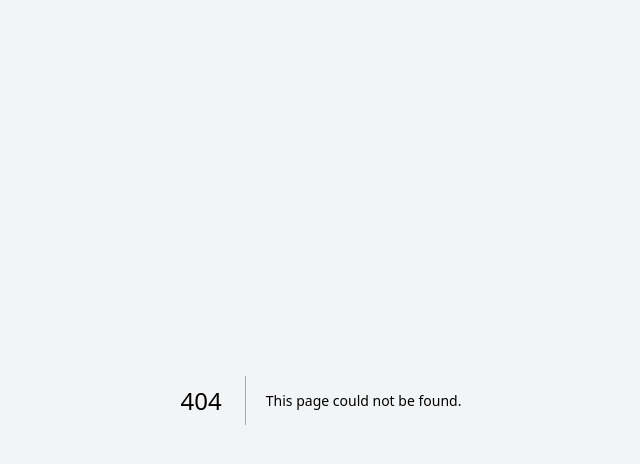
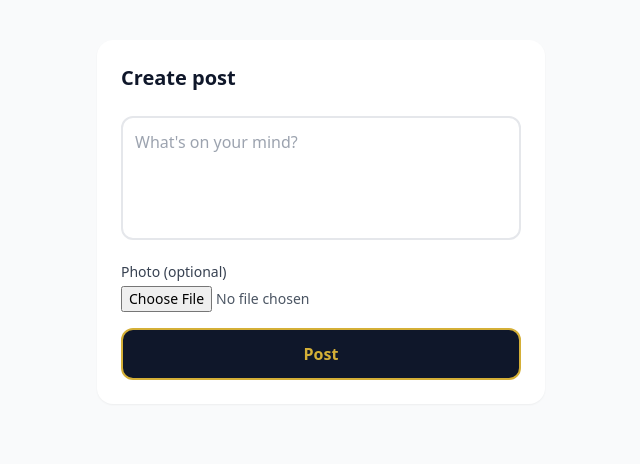
Before and after one commit to Kennymedical/Swiftmart, a Next.js app: page /post/create in a window 1280 px wide. Before the commit this address had no page. Shown: the top 464 px of the page, without its empty margins (319-959 px from the left). Built offline with nearby package versions, Linux system fonts and the light colour scheme; no server answers.

Commit message:
Implement Create Post page with image upload

```diff
--- /dev/null
+++ b/app/post/create/page.tsx
@@ -0,0 +1,134 @@
+'use client';
+
+import { useState } from 'react';
+import { useRouter } from 'next/navigation';
+import { createClient } from '@/lib/supabase/client';
+
+export default function CreatePostPage() {
+  const router = useRouter();
+  const supabase = createClient();
+
+  const [content, setContent] = useState('');
+  const [imageFile, setImageFile] = useState<File | null>(null);
+  const [imagePreview, setImagePreview] = useState<string | null>(null);
+  const [error, setError] = useState('');
+  const [loading, setLoading] = useState(false);
+
+  function handleImageChange(e: React.ChangeEvent<HTMLInputElement>) {
+    const file = e.target.files?.[0] ?? null;
+    setImageFile(file);
+    setImagePreview(file ? URL.createObjectURL(file) : null);
+  }
+
+  async function handleSubmit(e: React.FormEvent) {
+    e.preventDefault();
+    setError('');
+
+    if (!content.trim() && !imageFile) {
+      setError('Add some text or an image before posting.');
+      return;
+    }
+
+    setLoading(true);
+
+    const {
+      data: { user },
+    } = await supabase.auth.getUser();
+
+    if (!user) {
+      setError('You must be logged in to post.');
+      setLoading(false);
+      return;
+    }
+
+    let imageUrls: string[] = [];
+
+    if (imageFile) {
+      const fileExt = imageFile.name.split('.').pop();
+      const filePath = `${user.id}/${Date.now()}.${fileExt}`;
+
+      const { error: uploadError } = await supabase.storage
+        .from('post-image')
+        .upload(filePath, imageFile);
+
+      if (uploadError) {
+        setError(uploadError.message);
+        setLoading(false);
+        return;
+      }
+
+      const {
+        data: { publicUrl },
+      } = supabase.storage.from('post-image').getPublicUrl(filePath);
+
+      imageUrls = [publicUrl];
+    }
+
+    const { error: insertError } = await supabase.from('posts').insert({
+      author_id: user.id,
+      content: content.trim() || null,
+      image_urls: imageUrls,
+    });
+
+    setLoading(false);
+
+    if (insertError) {
+      setError(insertError.message);
+      return;
+    }
+
+    router.push('/');
+    router.refresh();
+  }
+
+  return (
+    <div className="min-h-screen bg-gray-50 p-4 pb-24">
+      <div className="max-w-md mx-auto bg-white rounded-2xl shadow-sm p-6 mt-6">
+        <h1 className="text-xl font-semibold text-[#0F172A] mb-6">
+          Create post
+        </h1>
+
+        <form onSubmit={handleSubmit}>
+          <textarea
+            value={content}
+            onChange={(e) => setContent(e.target.value)}
+            placeholder="What's on your mind?"
+            rows={4}
+            className="w-full rounded-xl border-2 border-gray-200 p-3 mb-4 focus:border-[#D4AF37] outline-none resize-none"
+          />
+
+          <label className="block mb-4">
+            <span className="text-sm font-medium text-gray-700 mb-1 block">
+              Photo (optional)
+            </span>
+            <input
+              type="file"
+              accept="image/*"
+              onChange={handleImageChange}
+              className="w-full text-sm text-gray-600"
+            />
+          </label>
+
+          {imagePreview && (
+            // eslint-disable-next-line @next/next/no-img-element
+            <img
+              src={imagePreview}
+              alt="Preview"
+              className="w-full rounded-xl mb-4 max-h-64 object-cover"
+            />
+          )}
+
+          {error && <p className="text-sm text-red-600 mb-4">{error}</p>}
+
+          <button
+            type="submit"
+            disabled={loading}
+            className="w-full bg-[#0F172A] text-[#D4AF37] font-bold py-3 rounded-xl border-2 border-[#D4AF37] hover:bg-[#1E293B] transition disabled:opacity-50"
+          >
+            {loading ? 'Posting...' : 'Post'}
+          </button>
+        </form>
+      </div>
+    </div>
+  );
+  }
```
